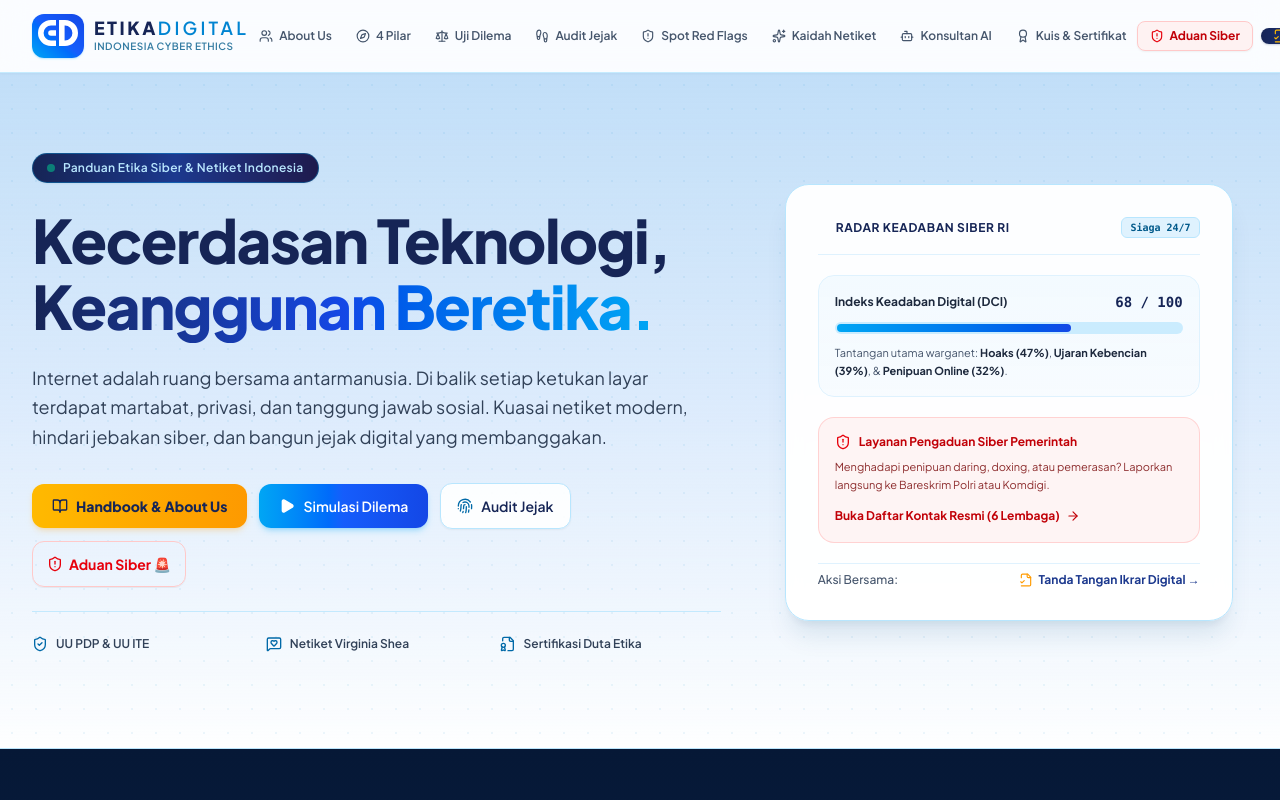
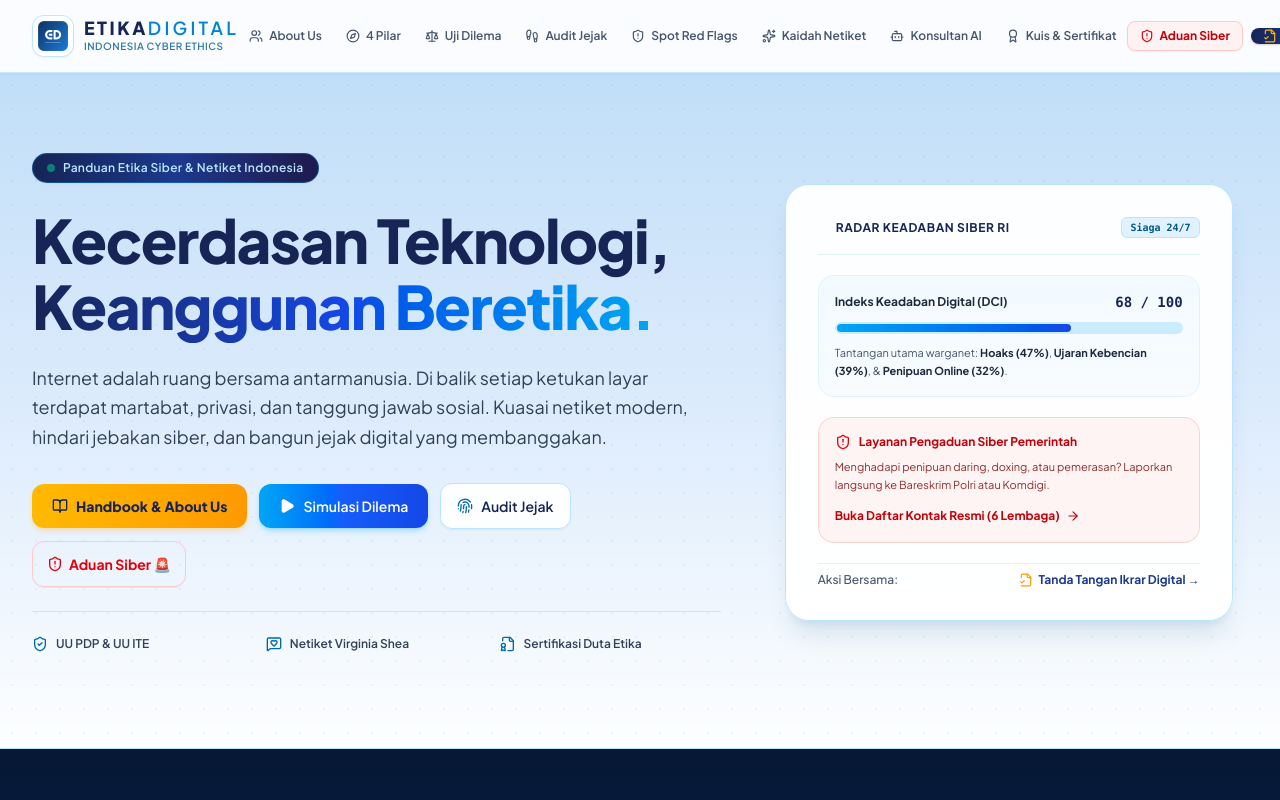
Before and after one commit to EtikaDigital/Etika-Digital, a React (Vite) app: page / in a window 1280 px wide. Shown: the top 800 px of the page. Built offline with nearby package versions, Linux system fonts and the light colour scheme.

Commit message:
feat(assets): replace svg logo with png file
Update brand logo to `logo-baru.png` across all components and add support for high-resolution PNG download in the Logo Kit modal.

```diff
--- a/index.html
+++ b/index.html
@@ -12,7 +12,7 @@
     <link rel="preconnect" href="https://fonts.googleapis.com" />
     <link rel="preconnect" href="https://fonts.gstatic.com" crossorigin />
     <link href="https://fonts.googleapis.com/css2?family=Plus+Jakarta+Sans:wght@300;400;500;600;700;800&display=swap" rel="stylesheet" />
-    <link rel="icon" type="image/svg+xml" href="/logo.svg" />
+    <link rel="icon" type="image/png" href="/logo-baru.png" />
   </head>
   <body class="bg-neutral-50 text-neutral-900 antialiased font-['Plus_Jakarta_Sans',sans-serif]">
     <div id="root"></div>
--- a/src/components/Footer.tsx
+++ b/src/components/Footer.tsx
@@ -24,8 +24,12 @@ export const Footer: React.FC<FooterProps> = ({ onOpenPledge }) => {
           {/* Brand Info */}
           <div className="lg:col-span-2 space-y-4">
             <div className="flex items-center gap-3">
-              <div className="p-2 rounded-xl bg-gradient-to-br from-sky-400 to-blue-600 text-white inline-block shadow-sm">
-                <Logo variant="icon" size="sm" symbolColor="#ffffff" />
+              <div className="p-1 rounded-xl bg-white/10 border border-sky-400/40 text-white inline-flex items-center justify-center shadow-sm overflow-hidden">
+                <img
+                  src="/logo-baru.png"
+                  alt="Logo Etika Digital"
+                  className="h-9 w-auto max-w-[120px] object-contain shrink-0 rounded-lg"
+                />
               </div>
               <div className="flex flex-col">
                 <span className="font-extrabold text-lg tracking-[0.14em] text-white leading-none">
--- a/src/components/Logo.tsx
+++ b/src/components/Logo.tsx
@@ -1,4 +1,4 @@
-import React from 'react';
+import React, { useState } from 'react';
 
 interface LogoProps {
   className?: string;
@@ -15,18 +15,20 @@ export const Logo: React.FC<LogoProps> = ({
   textColor = 'text-neutral-900',
   symbolColor = 'currentColor',
 }) => {
-  // Size scales
+  const [hasImgError, setHasImgError] = useState(false);
+
+  // Size scales for typography and image sizing
   const sizeMap = {
-    sm: { symbolH: 26, text: 'text-sm tracking-wider', gap: 'gap-2' },
-    md: { symbolH: 34, text: 'text-lg tracking-widest', gap: 'gap-2.5' },
-    lg: { symbolH: 48, text: 'text-2xl tracking-[0.2em]', gap: 'gap-3.5' },
-    xl: { symbolH: 72, text: 'text-4xl tracking-[0.25em]', gap: 'gap-4' },
+    sm: { imgClass: 'h-8 w-auto max-w-[120px]', symbolH: 26, text: 'text-sm tracking-wider', gap: 'gap-2' },
+    md: { imgClass: 'h-10 w-auto max-w-[150px]', symbolH: 34, text: 'text-lg tracking-widest', gap: 'gap-2.5' },
+    lg: { imgClass: 'h-14 w-auto max-w-[200px]', symbolH: 48, text: 'text-2xl tracking-[0.2em]', gap: 'gap-3.5' },
+    xl: { imgClass: 'h-20 w-auto max-w-[280px]', symbolH: 72, text: 'text-4xl tracking-[0.25em]', gap: 'gap-4' },
   };
 
   const currentSize = sizeMap[size];
 
-  // SVG Symbol geometry matching IMG_7556.png
-  const Symbol = () => (
+  // SVG Fallback symbol if image fails to load
+  const FallbackSymbol = () => (
     <svg
       viewBox="0 0 200 130"
       height={currentSize.symbolH}
@@ -35,8 +37,6 @@ export const Logo: React.FC<LogoProps> = ({
       xmlns="http://www.w3.org/2000/svg"
       aria-label="Logo ED Etika Digital"
     >
-      {/* Letter E */}
-      {/* Outer stadium arc on left, flat right cut */}
       <path
         d="
           M 90 0
@@ -50,7 +50,6 @@ export const Logo: React.FC<LogoProps> = ({
           Z
         "
       />
-      {/* Letter E middle bar: rounded left, flat right */}
       <path
         d="
           M 90 51
@@ -60,9 +59,6 @@ export const Logo: React.FC<LogoProps> = ({
           Z
         "
       />
-
-      {/* Letter D */}
-      {/* Straight vertical bar on left, outer arc on right, inner counter cutout */}
       <path
         fillRule="evenodd"
         d="
@@ -81,10 +77,26 @@ export const Logo: React.FC<LogoProps> = ({
     </svg>
   );
 
+  const LogoImage = () => {
+    if (hasImgError) {
+      return <FallbackSymbol />;
+    }
+
+    return (
+      <img
+        src="/logo-baru.png"
+        alt="Logo Etika Digital"
+        onError={() => setHasImgError(true)}
+        className={`${currentSize.imgClass} object-contain shrink-0 transition-transform duration-200`}
+        loading="eager"
+      />
+    );
+  };
+
   if (variant === 'icon') {
     return (
       <div className={`inline-flex items-center justify-center ${className}`}>
-        <Symbol />
+        <LogoImage />
       </div>
     );
   }
@@ -92,7 +104,7 @@ export const Logo: React.FC<LogoProps> = ({
   if (variant === 'stacked') {
     return (
       <div className={`flex flex-col items-center justify-center ${currentSize.gap} ${className}`}>
-        <Symbol />
+        <LogoImage />
         <div className={`font-sans uppercase select-none leading-none ${currentSize.text} ${textColor}`}>
           <span className="font-extrabold tracking-[0.18em]">ETIKA</span>
           <span className="font-light tracking-[0.22em]">DIGITAL</span>
@@ -103,7 +115,7 @@ export const Logo: React.FC<LogoProps> = ({
 
   return (
     <div className={`inline-flex items-center ${currentSize.gap} ${className}`}>
-      <Symbol />
+      <LogoImage />
       <div className={`font-sans uppercase select-none leading-none ${currentSize.text} ${textColor}`}>
         <span className="font-extrabold tracking-[0.12em]">ETIKA</span>
         <span className="font-light tracking-[0.16em]">DIGITAL</span>
--- a/src/components/LogoKitModal.tsx
+++ b/src/components/LogoKitModal.tsx
@@ -168,6 +168,15 @@ export const LogoKitModal: React.FC<LogoKitModalProps> = ({ isOpen, onClose }) =
                 <Download className="w-3.5 h-3.5" />
                 <span>Unduh File .SVG</span>
               </button>
+              <a
+                href="/logo-baru.png"
+                download="logo-baru.png"
+                className="inline-flex items-center gap-1.5 px-4 py-2 rounded-xl bg-gradient-to-r from-sky-500 to-blue-600 hover:from-sky-400 hover:to-blue-500 text-white text-xs font-bold shadow-xs cursor-pointer"
+                title="Unduh file gambar logo-baru.png resolusi tinggi"
+              >
+                <Download className="w-3.5 h-3.5" />
+                <span>Unduh logo-baru.png</span>
+              </a>
             </div>
           </div>
 
--- a/src/components/Navbar.tsx
+++ b/src/components/Navbar.tsx
@@ -45,8 +45,12 @@ export const Navbar: React.FC<NavbarProps> = ({
           className="shrink-0 group flex items-center gap-2.5 transition-transform duration-200 hover:scale-[1.02]"
           aria-label="Kembali ke Beranda Etika Digital"
         >
-          <div className="p-1.5 rounded-xl bg-gradient-to-tr from-sky-500 via-blue-600 to-blue-700 text-white shadow-xs shadow-sky-500/25 group-hover:from-sky-400 group-hover:to-blue-600 transition-colors">
-            <Logo variant="icon" size="sm" symbolColor="#ffffff" />
+          <div className="p-1 rounded-xl bg-white/90 border border-sky-200/90 shadow-xs shadow-sky-900/5 group-hover:border-sky-400 transition-all flex items-center justify-center overflow-hidden">
+            <img
+              src="/logo-baru.png"
+              alt="Logo Etika Digital"
+              className="h-8 w-auto max-w-[110px] object-contain shrink-0 rounded-lg"
+            />
           </div>
           <div className="flex flex-col">
             <span className="font-extrabold text-lg tracking-[0.14em] text-blue-950 leading-none">
```
Also changed, not shown: public/logo-baru.png.
